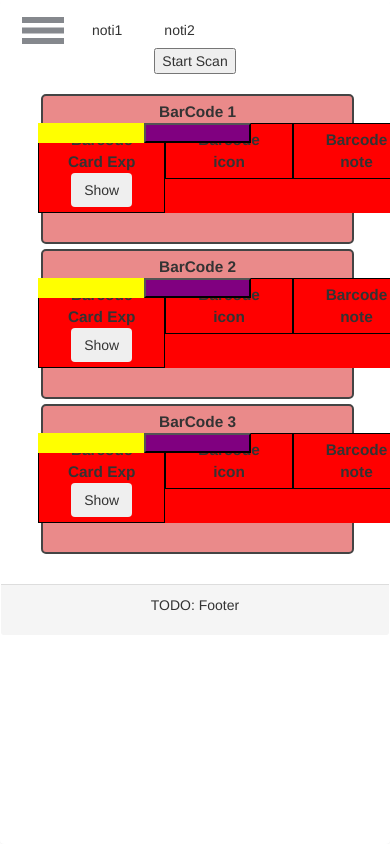
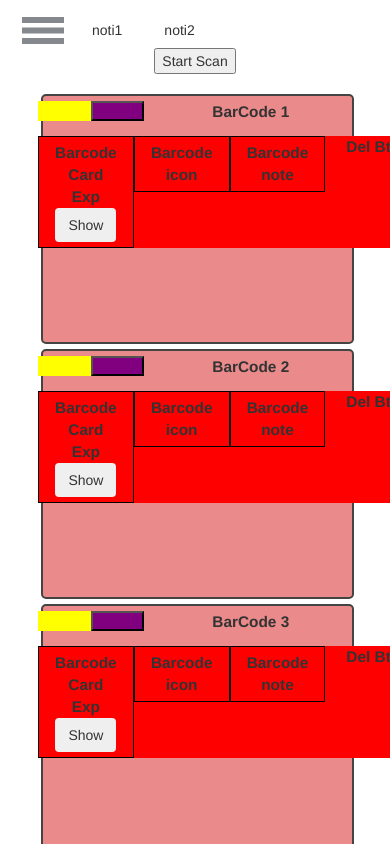
Before and after one commit to laboratoryyingong/BARLESS, a plain HTML site: page www/view/index.html in a window 390 px wide. Drawn offline with nearby package versions, Linux system fonts and the light colour scheme; some packages are replaced by stand-ins of ours.

Commit message:
minor changes

```diff
--- a/www/app/sass/styles.sass
+++ b/www/app/sass/styles.sass
@@ -202,11 +202,10 @@ a
 //***************
 
 .slider
+    margin: 35px
     position: absolute
     background: red
-    width: 133%
-
-
+    width: 100%
 
 .mainSection
     height: 200px
@@ -231,7 +230,7 @@ a
 
 .item
     width: 100%
-    height: 150px
+    height: 250px
     padding: 5px 10px
     margin: 5px 0
     border: 2px solid #444
--- a/www/view/index.html
+++ b/www/view/index.html
@@ -95,7 +95,6 @@
         <div class="col-xs-11">
             <ul ui-sortable="sortableOptions" ng-model="list" class="list">
                   <li ng-repeat="item in list" class="item">
-                        {{item.text}}
                         <div class="row slider">
                               <div class="col-xs-3 Barcode">Barcode Card Exp
                                   <button class="btn btn-small" data-toggle="modal" data-target="#myModal">Show</button>
@@ -105,8 +104,9 @@
                               <div class="col-xs-3 delBtn">Del Btn</div>
                         </div>
                         <div class="row">
-                            <div class="myHandle col-xs-4"></div>
-                            <button class="myDelBtn col-xs-4"></button>
+                            <div class="myHandle col-xs-2"></div>
+                            <button class="myDelBtn col-xs-2"></button>
+                            <div class="title col-xs-8">{{item.text}}</div>
                         </div>
                   </li>
             </ul>
```
Also changed, not shown: www/public/stylesheets/styles.css, 2 other files.
